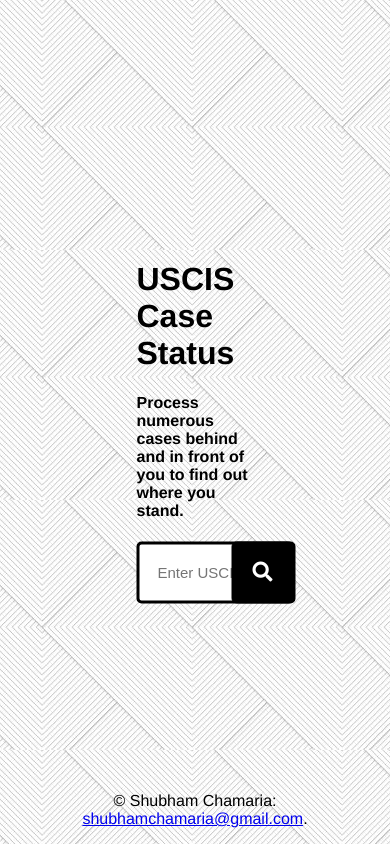
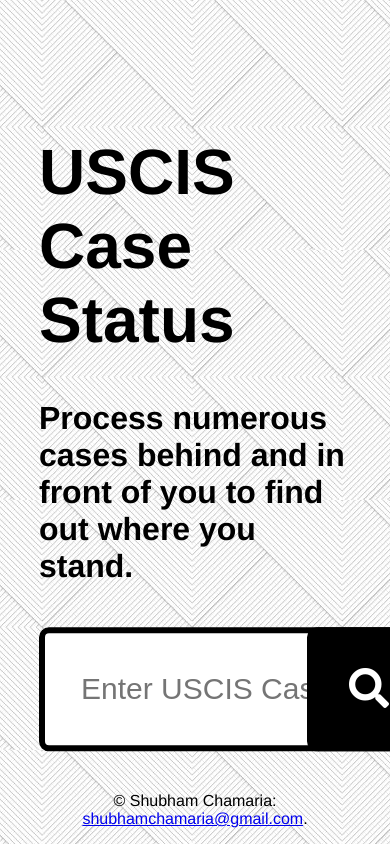
Before and after one commit to shubhamchamaria-wisc/track-uscis, a Flask app: page / in a window 390 px wide; the page is wider, and only the part inside the window is pictured. Run offline with Flask 2, Linux system fonts and the light colour scheme; some libraries are stand-ins or nearby versions.

Commit message:
Update index.html

```diff
--- a/templates/index.html
+++ b/templates/index.html
@@ -80,6 +80,15 @@
   width: 100%;
   text-align: center;
 }
+
+@media only screen
+and (max-device-width : 900px)
+{
+  .wrap{
+    width:80%;
+    zoom:200%;
+  }
+}
   </style>
 <script type=text/javascript>
 $(document).ready(
```
